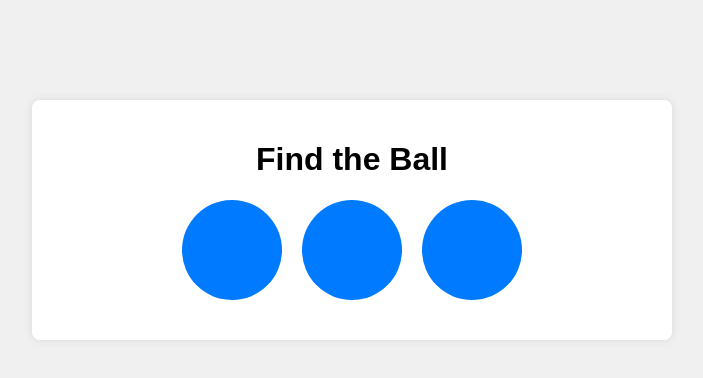
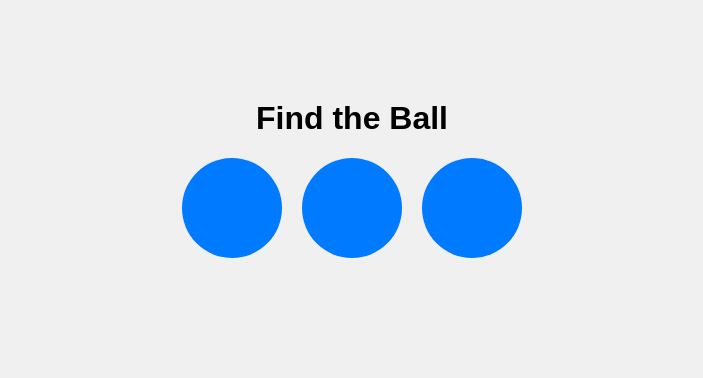
Before and after one commit to Rahulx55/funlearn, a plain HTML site: page index.html in a window 1280 px wide. Shown: the whole page, without its empty margins (288-991 px from the left). Drawn offline with Linux system fonts and the light colour scheme.

Commit message:
Update styles.css

```diff
--- a/styles.css
+++ b/styles.css
@@ -9,10 +9,6 @@ body {
     max-width: 600px;
     margin: 100px auto;
     text-align: center;
-    padding: 20px;
-    background-color: #fff;
-    border-radius: 8px;
-    box-shadow: 0 0 10px rgba(0, 0, 0, 0.1);
 }
 
 #cups-container {
```
